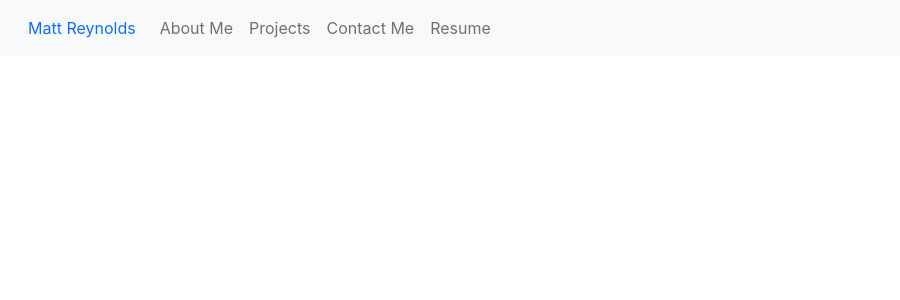
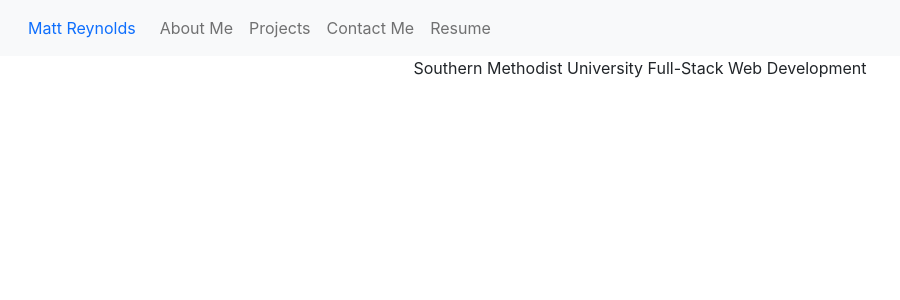
Before and after one commit to MattReynolds53/My-React-Portfolio, a React (Create React App) app: page / in a window 1280 px wide. Shown: the top 300 px of the page, without its empty margins (0-900 px from the left). Built offline with nearby package versions, Linux system fonts and the light colour scheme.

Commit message:
Added footer to app.js to render on each page and to be centered at the bottom of each display

```diff
--- a/src/App.js
+++ b/src/App.js
@@ -1,12 +1,10 @@
 // import './App.css';
 
 // import React from "react";
-// import About from "./components/About";
 // import Contact from "./components/Contact";
 // import Navbar from "./components/Navbar";
 // import Projects from "./components/Projects";
 // import Resume from "./components/Resume";
-// import Footer from "./components/Footer";
 
 
 
@@ -26,7 +24,18 @@
 
     import React from "react";
     import PortfolioContainer from "./components/PortfolioContainer";
+    // import About from "./components/About";
+    import Footer from "./components/Footer";
 
-const App = () => <PortfolioContainer />;
+function App() {
+  return (
+    <div className="bucket-app">
+      <PortfolioContainer />
+      <Footer />
+    </div>
+  );
+}
+
+// const App = () => <PortfolioContainer />;
 
 export default App;
--- a/src/components/Footer.js
+++ b/src/components/Footer.js
@@ -2,7 +2,8 @@ import React from "react";
 
 const styles = {
     display: "flex",
-    justifyContent: "Center",
+    alignItems: "flex-end",
+    justifyContent: "center",
 }
 
 export default function Footer() {
--- a/src/components/projects.js
+++ b/src/components/projects.js
@@ -28,7 +28,7 @@ export default function Projects() {
         <p class="card-text">Some quick example text to build on the card title and make up the bulk of the card's content.</p>
       </div>
       <div class="card-body">
-        <a href="github.com" target="_blank" class="card-link">GitHub Repository</a>
+        <a href="#github.com" target="_blank" class="card-link">GitHub Repository</a>
         <a href="google.com" target="_blank" class="card-link">Deployed Application</a>
       </div>
     </div>
```
Lines whose indentation alone changed are shown as unchanged.
